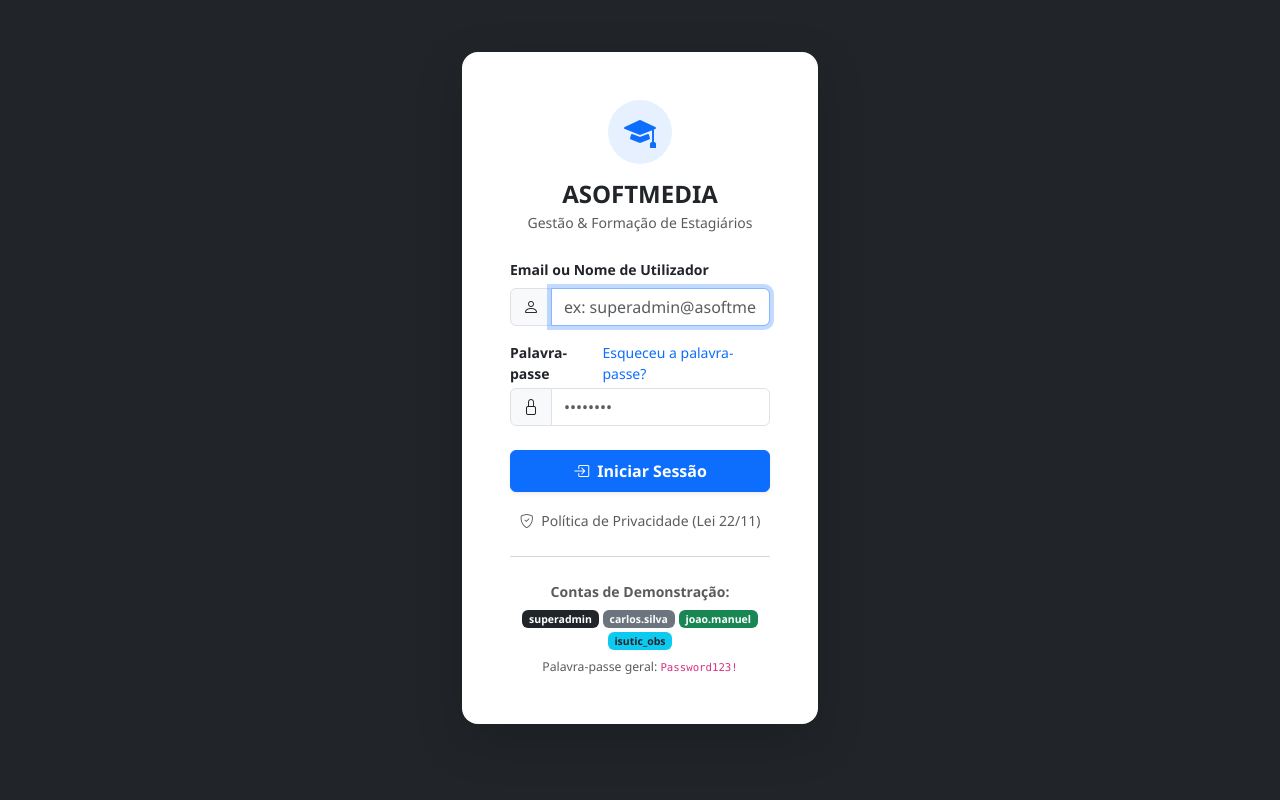
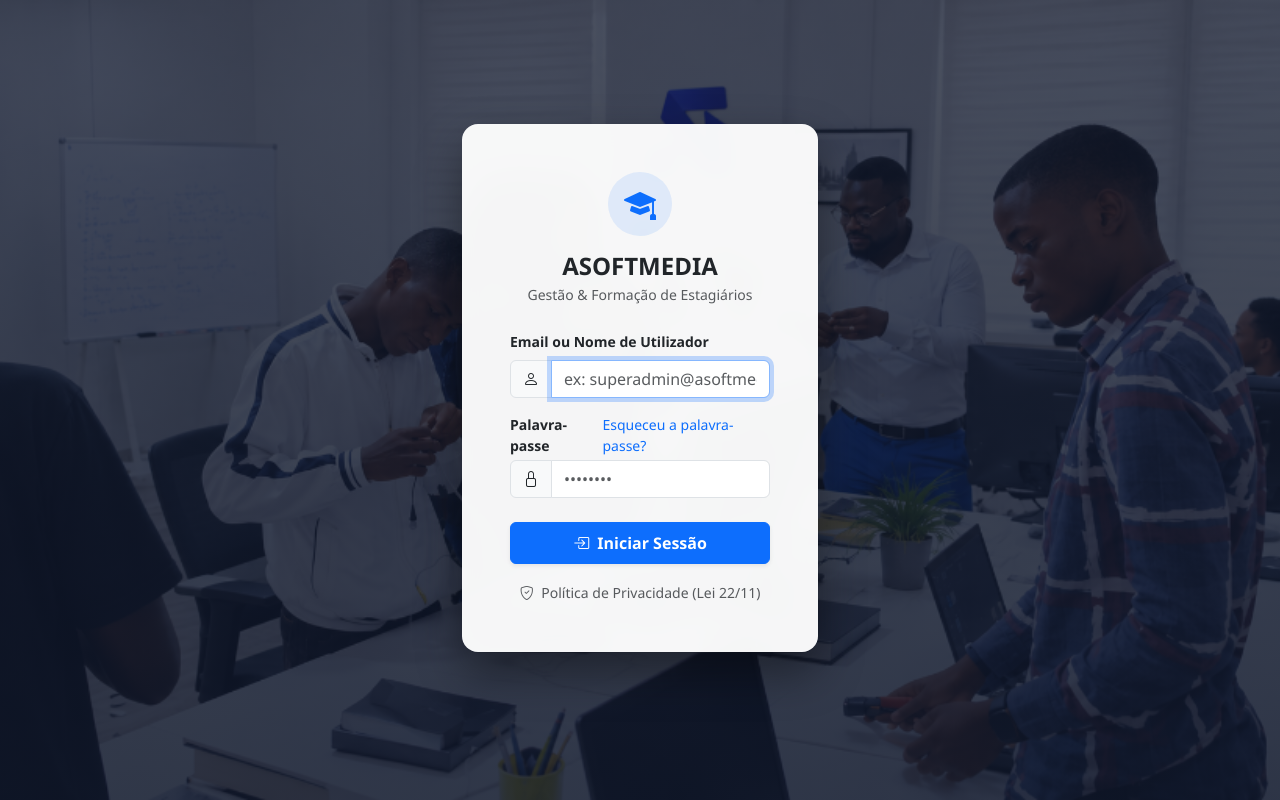
Before and after one commit to MexLemos/asoft-internship-management, a PHP site: page /login in a window 1280 px wide. Run offline with PHP 8.4, Linux system fonts and the light colour scheme.

Commit message:
Alteracao Login Page
style: remove demo accounts and add custom team background to login"

```diff
--- a/resources/views/auth/login.php
+++ b/resources/views/auth/login.php
@@ -1,4 +1,4 @@
-<div class="card shadow-lg border-0 rounded-4">
+<div class="card auth-card shadow-lg border-0 rounded-4">
     <div class="card-body p-4 p-md-5">
         <div class="text-center mb-4">
             <div class="d-inline-flex align-items-center justify-content-center bg-primary bg-opacity-10 text-primary rounded-circle mb-3" style="width: 64px; height: 64px;">
@@ -61,18 +61,5 @@
                 <i class="bi bi-shield-check me-1"></i> Política de Privacidade (Lei 22/11)
             </a>
         </div>
-
-        <hr class="my-4 text-muted">
-
-        <div class="small text-muted text-center">
-            <p class="mb-2 fw-semibold">Contas de Demonstração:</p>
-            <div class="d-flex flex-wrap justify-content-center gap-1">
-                <span class="badge bg-dark">superadmin</span>
-                <span class="badge bg-secondary">carlos.silva</span>
-                <span class="badge bg-success">joao.manuel</span>
-                <span class="badge bg-info text-dark">isutic_obs</span>
-            </div>
-            <p class="mt-2 mb-0 small text-muted">Palavra-passe geral: <code>Password123!</code></p>
-        </div>
     </div>
 </div>
--- a/resources/views/layouts/auth.php
+++ b/resources/views/layouts/auth.php
@@ -8,11 +8,23 @@
     <link href="https://cdn.jsdelivr.net/npm/bootstrap@5.3.3/dist/css/bootstrap.min.css" rel="stylesheet">
     <link href="https://cdn.jsdelivr.net/npm/bootstrap-icons@1.11.3/font/bootstrap-icons.min.css" rel="stylesheet">
     <link href="/assets/css/custom.css" rel="stylesheet">
+    <style>
+        body.auth-bg {
+            background: linear-gradient(rgba(15, 23, 42, 0.75), rgba(15, 23, 42, 0.85)), url('<?= \App\Helpers\asset('images/login-bg.png') ?>') no-repeat center center fixed;
+            background-size: cover;
+            min-height: 100vh;
+        }
+        .auth-card {
+            backdrop-filter: blur(10px);
+            background-color: rgba(255, 255, 255, 0.96);
+            box-shadow: 0 20px 45px rgba(0, 0, 0, 0.4) !important;
+        }
+    </style>
 </head>
-<body class="bg-dark d-flex align-items-center justify-content-center min-vh-100 py-4">
+<body class="auth-bg d-flex align-items-center justify-content-center min-vh-100 py-4">
     <div class="container">
         <div class="row justify-content-center">
-            <div class="col-md-5 col-lg-4">
+            <div class="col-md-6 col-lg-5 col-xl-4">
                 <?= $content ?>
             </div>
         </div>
```
Also changed, not shown: public/assets/images/login-bg.png (added).
